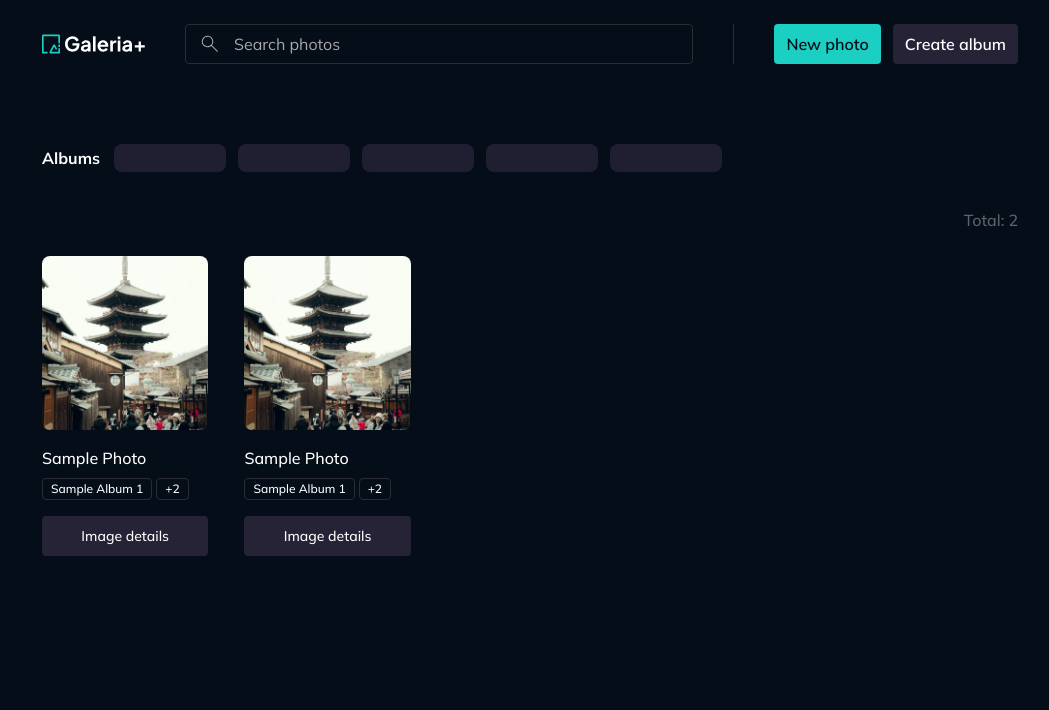
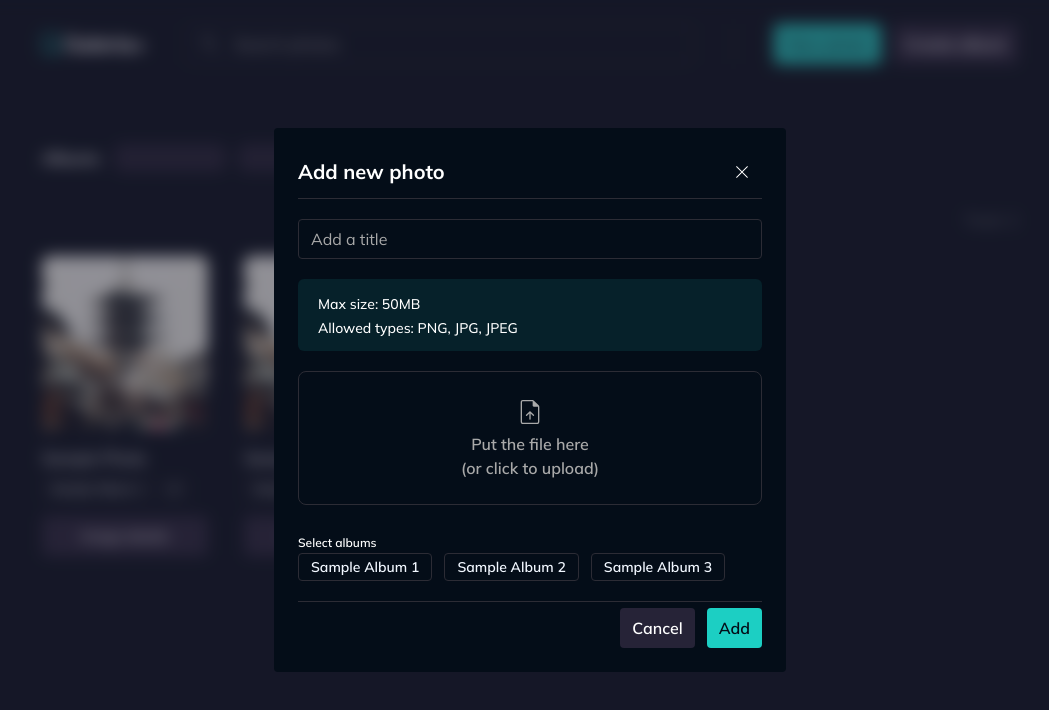
Before and after one commit to marcelopajr/gallery-plus, a React (Vite) app: page / in a window 1280 px wide. Both pictures are taken after a click on the button "New photo". Shown: the top 710 px of the page, without its empty margins (110-1159 px from the left). Built offline with nearby package versions, Linux system fonts and the light colour scheme.

Commit message:
chore: add new photo dialog component

```diff
--- a/src/components/main-header.tsx
+++ b/src/components/main-header.tsx
@@ -5,6 +5,7 @@ import cx from 'classnames';
 import Button from './button';
 import PhotosSearch from './photos-search';
 import Divider from './divider';
+import PhotoNewDialog from '../contexts/photos/components/photo-new-dialog';
 
 interface MainHeaderProps extends React.ComponentProps<typeof Container> {}
 
@@ -24,7 +25,8 @@ export default function MainHeader({ className, ...props }: MainHeaderProps) {
       <Divider orientation="vertical" className="h-10" />
 
       <div className="flex items-center gap-3">
-        <Button>New photo</Button>
+        <PhotoNewDialog trigger={<Button>New photo</Button>} />
+
         <Button variant="secondary">Create album</Button>
       </div>
     </Container>
--- /dev/null
+++ b/src/contexts/photos/components/photo-new-dialog.tsx
@@ -0,0 +1,92 @@
+import { useForm } from 'react-hook-form';
+import Alert from '../../../components/alert';
+import Button from '../../../components/button';
+import {
+  Dialog,
+  DialogBody,
+  DialogClose,
+  DialogContent,
+  DialogFooter,
+  DialogHeader,
+  DialogTrigger,
+} from '../../../components/dialog';
+import ImagePreview from '../../../components/image-preview';
+import InputSingleFile from '../../../components/input-single-file';
+import InputText from '../../../components/input-text';
+import Skeleton from '../../../components/skeleton';
+import Text from '../../../components/text';
+
+interface PhotoNewDialogProps {
+  trigger: React.ReactNode;
+}
+
+export default function PhotoNewDialog({ trigger }: PhotoNewDialogProps) {
+  const form = useForm();
+  const isLoadingAlbum = false;
+  const albums = [
+    { id: '1', title: 'Sample Album 1' },
+    { id: '2', title: 'Sample Album 2' },
+    { id: '3', title: 'Sample Album 3' },
+  ];
+
+  return (
+    <Dialog>
+      <DialogTrigger asChild>{trigger}</DialogTrigger>
+
+      <DialogContent>
+        <DialogHeader>Add new photo</DialogHeader>
+
+        <DialogBody className="flex flex-col gap-5">
+          <InputText placeholder="Add a title" maxLength={255} />
+
+          <Alert>
+            Max size: 50MB
+            <br />
+            Allowed types: PNG, JPG, JPEG
+          </Alert>
+
+          <InputSingleFile
+            form={form}
+            allowedExtensions={['.jpg', '.jpeg', '.png']}
+            maxFileSizeInMB={50}
+            replaceBy={<ImagePreview className="w-full h-56" />}
+          />
+
+          <div className="space-y-3">
+            <Text variant="label-small">Select albums</Text>
+
+            <div className="flex flex-wrap gap-3">
+              {!isLoadingAlbum &&
+                albums.length > 0 &&
+                albums.map((album) => (
+                  <Button
+                    key={album.id}
+                    variant="ghost"
+                    size="sm"
+                    className="truncate"
+                  >
+                    {album.title}
+                  </Button>
+                ))}
+              {isLoadingAlbum &&
+                Array.from({ length: 5 }).map((_, index) => () => (
+                  <Skeleton
+                    key={`album-loading-${index}`}
+                    className="w-20 h-7"
+                  />
+                ))}
+            </div>
+          </div>
+        </DialogBody>
+
+        <DialogFooter>
+          <DialogClose asChild>
+            <Button variant="secondary">Cancel</Button>
+          </DialogClose>
+
+          <Button>Add</Button>
+        </DialogFooter>
+      </DialogContent>
+    </Dialog>
+  );
+}
```
